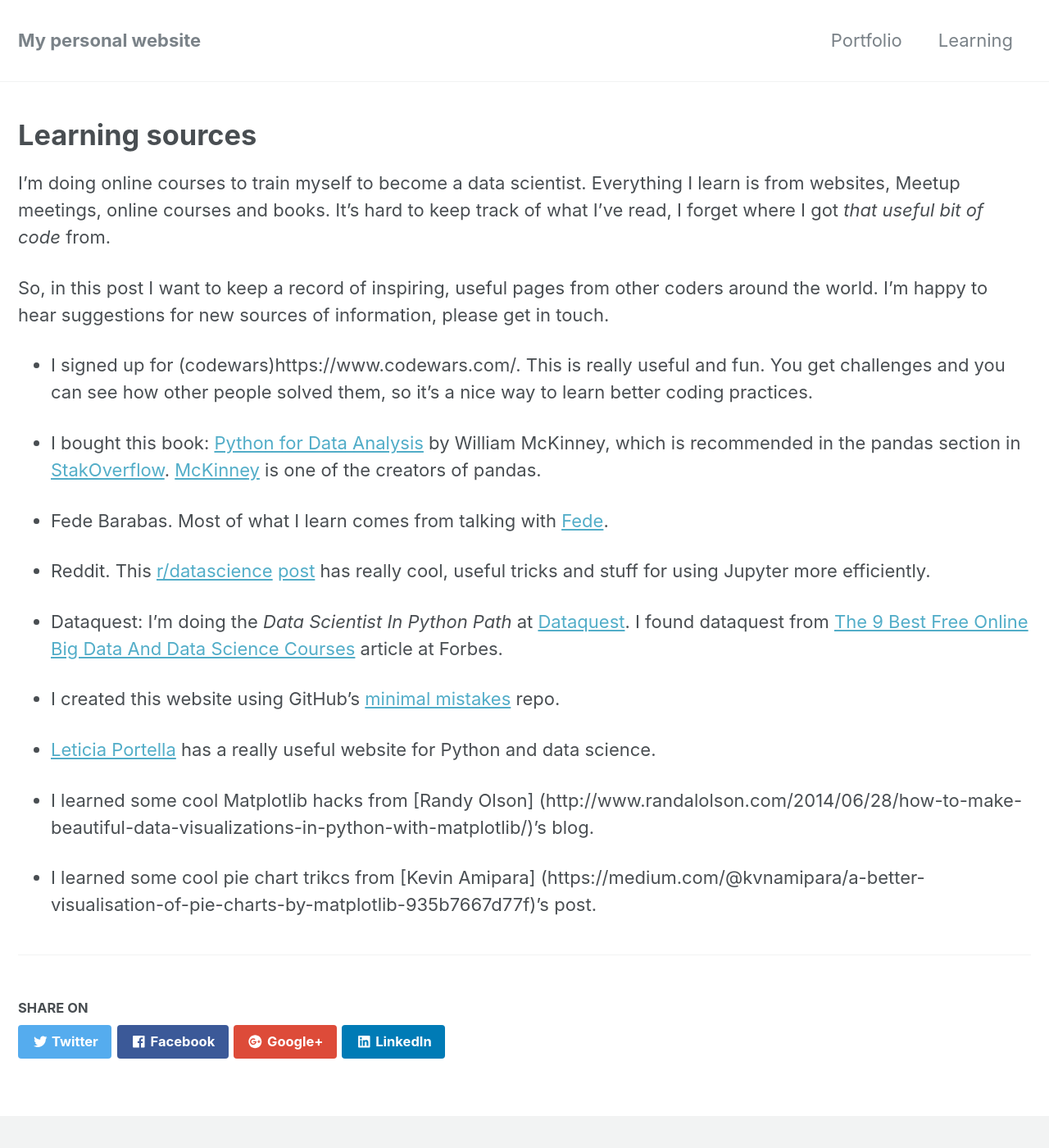
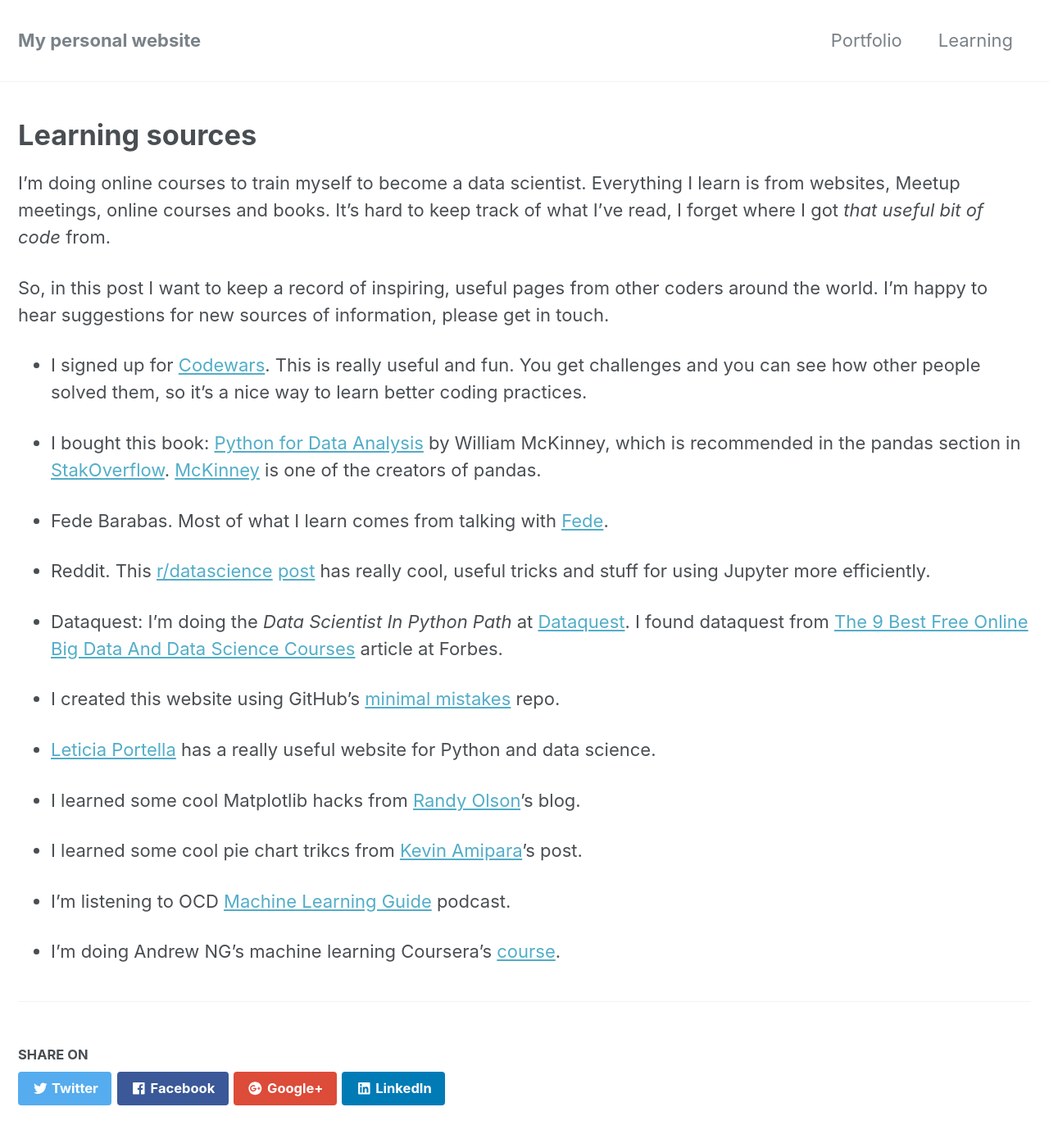
Before and after one commit to nahusznaj/nahusznaj.github.io, a Jekyll site: the page built from _posts/learning/2018-06-14-other-sources.md, in a window 1280 px wide and 1400 px high. Shown: the whole window at 82% size. Built offline with Jekyll 4.4.1, drawn with Linux system fonts in a browser that asks for light colours; nearby versions of some CDN libraries.

Commit message:
added more learning sources

```diff
--- a/_posts/learning/2018-06-14-other-sources.md
+++ b/_posts/learning/2018-06-14-other-sources.md
@@ -14,10 +14,10 @@
 
 So, in this post I want to keep a record of inspiring, useful pages from other coders around the world. I'm happy to hear suggestions for new sources of information, please get in touch.
 
-
-- I signed up for (codewars)https://www.codewars.com/. This is really useful and fun. You get challenges and you can see how other people solved them, so it's a nice way to learn better coding practices.
+- I signed up for [Codewars](https://www.codewars.com/). This is really useful and fun. You get challenges and you can see how other people solved them, so it's a nice way to learn better coding practices.
 
 - I bought this book: [Python for Data Analysis](http://shop.oreilly.com/product/0636920023784.do) by William McKinney, which is recommended in the pandas section in [StakOverflow](https://stackoverflow.com/tags/pandas/info). [McKinney](https://twitter.com/wesmckinn) is one of the creators of pandas.
+
 
 - Fede Barabas. Most of what I learn comes from talking with [Fede](https://fedebarabas.github.io/).
 
@@ -29,6 +29,10 @@
 
 - [Leticia Portella](http://leportella.com/) has a really useful website for Python and data science.
 
-- I learned some cool Matplotlib hacks from [Randy Olson] (http://www.randalolson.com/2014/06/28/how-to-make-beautiful-data-visualizations-in-python-with-matplotlib/)'s blog.
+- I learned some cool Matplotlib hacks from [Randy Olson](http://www.randalolson.com/2014/06/28/how-to-make-beautiful-data-visualizations-in-python-with-matplotlib/)'s blog.
 
-- I learned some cool pie chart trikcs from [Kevin Amipara] (https://medium.com/@kvnamipara/a-better-visualisation-of-pie-charts-by-matplotlib-935b7667d77f)'s post.
+- I learned some cool pie chart trikcs from [Kevin Amipara](https://medium.com/@kvnamipara/a-better-visualisation-of-pie-charts-by-matplotlib-935b7667d77f)'s post.
+
+- I'm listening to OCD [Machine Learning Guide](http://ocdevel.com/mlg) podcast.
+
+- I'm doing Andrew NG's machine learning Coursera's [course](https://www.coursera.org/learn/machine-learning).
```
